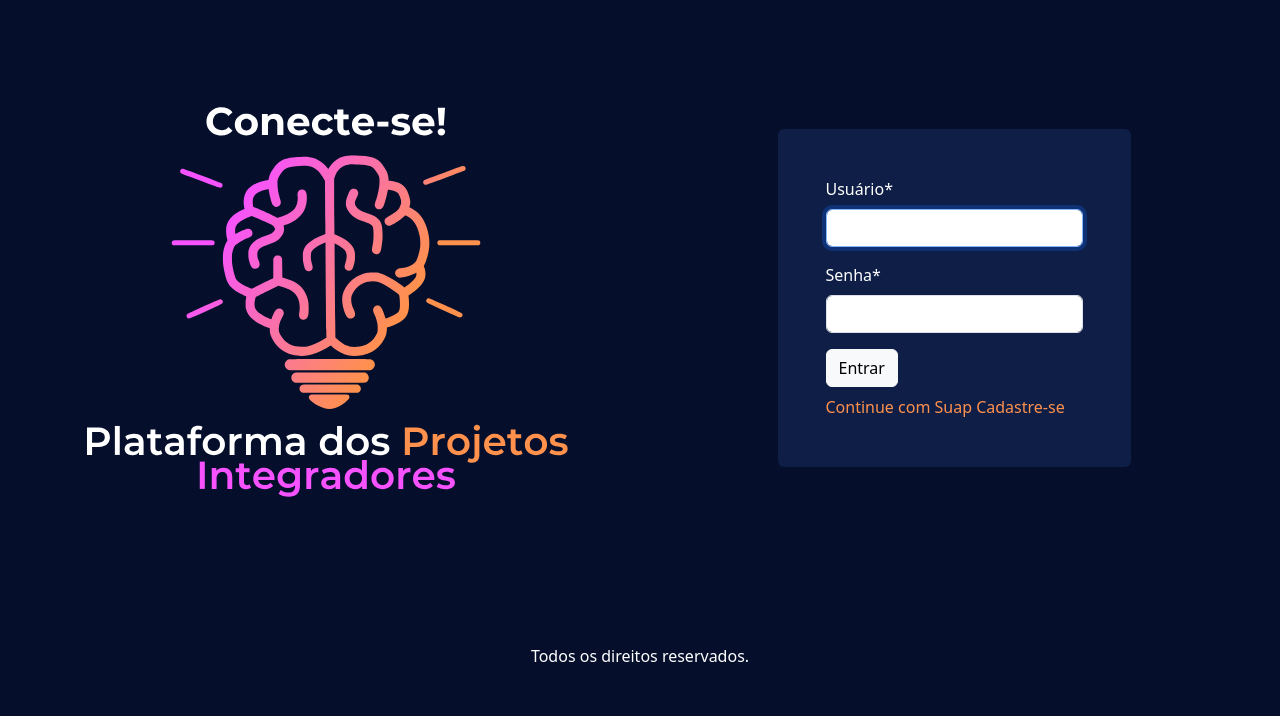
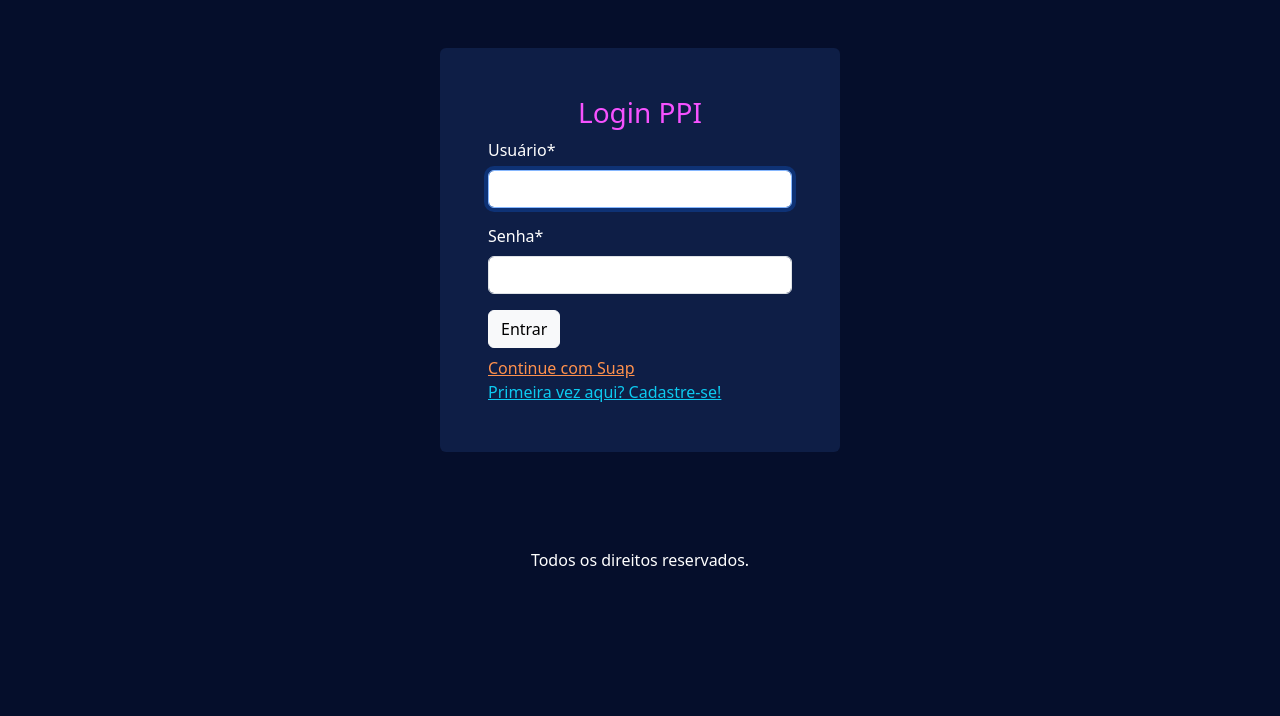
Before and after one commit to WescleyPlinio/PPI, a Django app: page /users/login/ in a window 1280 px wide. Shown: the part 106-822 px from the top of the page. After the commit the page ends 672 px from the top, so only its background shows below. Run offline with Django 5.2, Linux system fonts and the light colour scheme; data comes from the database, SQL or seed files in the repository; both versions use the stored data as it was after the commit; some libraries are stand-ins or nearby versions.

Commit message:
Configurando página de login

```diff
--- a/ppi/static/style.css
+++ b/ppi/static/style.css
@@ -1,6 +1,5 @@
 .roxinho{
     color: rgb(246, 82, 255);
-    text-decoration: none;
 }
 
 .fundo-roxinho{
@@ -9,7 +8,6 @@
 
 .laranja{
 color: rgb(255, 145, 77);
-text-decoration: none;
 }
 
 .fundo-laranja{
--- a/users/templates/registration/login.html
+++ b/users/templates/registration/login.html
@@ -2,20 +2,18 @@
 {% load static crispy_forms_filters %}
 {% block title %} Login {% endblock  %}
 {% block conteudo %}
-    <div class="container-fluid my-5">
-      <div class="row g-0">
-        <div class="col-md-6 d-flex justify-content-center align-items-center"><img src="{% static 'imgs/loginlogo.svg' %}" alt=""></div>
-        <div class="col-md-6 d-flex justify-content-center align-items-center">
-          <form class="p-5 blueback rounded" method="POST" action="{% url 'login' %}">
+    <div class="container-fluid d-flex my-4">
+      <div class="m-auto p-4">
+        <form class="p-5 blueback rounded" style="width: 400px;" method="POST" action="{% url 'login' %}">
+          <h3 class="text-center roxinho">Login PPI</h3>
           {% csrf_token %}
           {{ form | crispy }}
           <button type="submit" class="btn btn-light">Entrar</button>
           <div class="mt-2">
-              <a class="laranja" href="https://suap.ifrn.edu.br">Continue com Suap</a>
-              <a class="laranja" href="{% url "cadastro" %}">Cadastre-se</a>
+            <a class="laranja" href="https://suap.ifrn.edu.br">Continue com Suap</a> <br>
+            <a class="text-info" href="{% url "cadastro" %}">Primeira vez aqui? Cadastre-se!</a>
           </div>
         </form>
       </div>
     </div>
-    </div>
 {% endblock conteudo %}
```
Also changed, not shown: db.sqlite3. Lines whose indentation alone changed are shown as unchanged.
